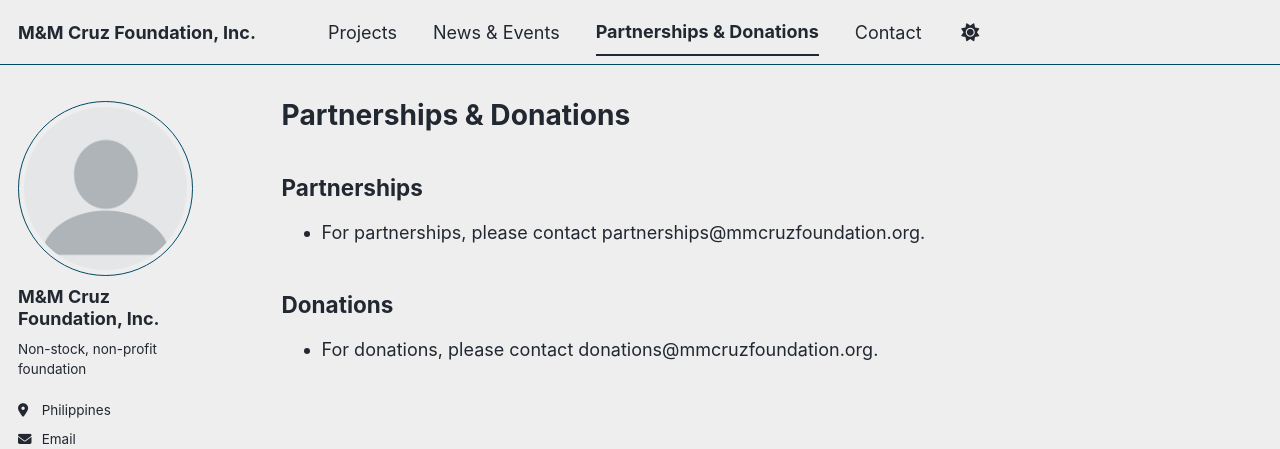
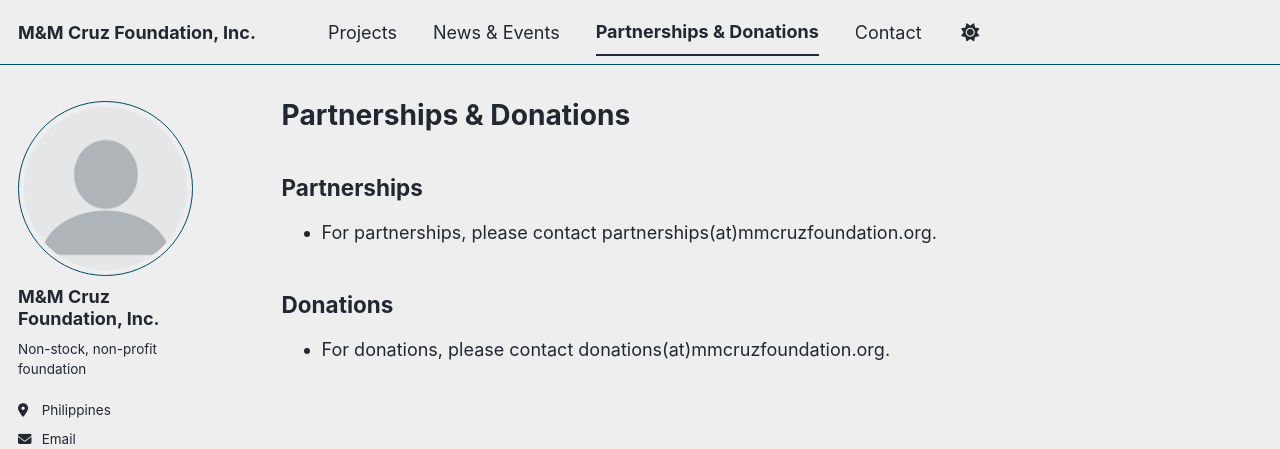
Before and after one commit to mccruz-foundation/mmcfoundation, a Jekyll site: the page built from _pages/partnerships-donations.md, in a window 1280 px wide. Shown: the top 449 px of the page. Built offline with Jekyll 4.4.1, drawn with Linux system fonts in a browser that asks for light colours; a style sheet for code colours, icons or effects is not loaded.

Commit message:
Do not explicitly show at-mark
For anti-spam if it ever comes to that

```diff
--- a/_pages/partnerships-donations.md
+++ b/_pages/partnerships-donations.md
@@ -9,8 +9,8 @@ author_profile: true
 
 ## Partnerships
 
-- For partnerships, please contact partnerships@mmcruzfoundation.org.
+- For partnerships, please contact partnerships(at)mmcruzfoundation.org.
 
 ## Donations
 
-- For donations, please contact donations@mmcruzfoundation.org.
+- For donations, please contact donations(at)mmcruzfoundation.org.
```
Also changed, not shown: _pages/contact.md (+1 -1 lines).
